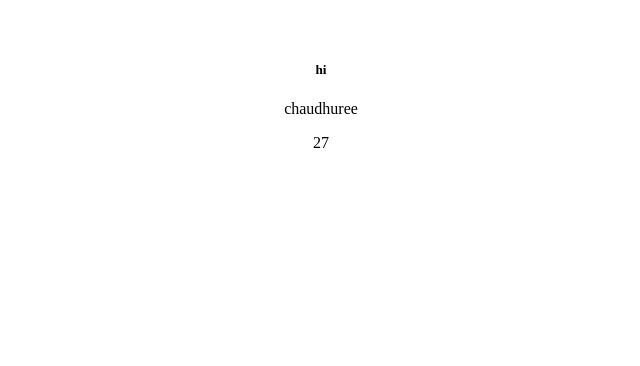
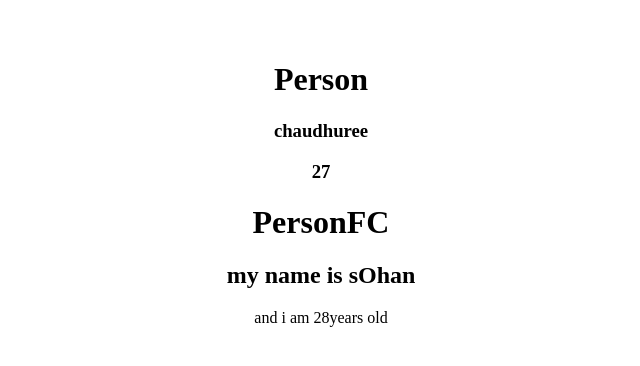
Before and after one commit to chaudhuree/typescript-practice, a React app: page / in a window 1280 px wide. Shown: the top 366 px of the page, without its empty margins (319-959 px from the left). Built offline with nearby package versions, Linux system fonts and the light colour scheme; the HTML template or start-up script is replaced by a standard one.

Commit message:
interface for functional component

```diff
--- a/src/App.tsx
+++ b/src/App.tsx
@@ -1,12 +1,14 @@
+import React, { FC } from "react";
 import "./App.css";
 import Person from "./components/Person";
+import PersonFc from "./components/PersonFC";
 
-function App() {
+const App: FC = () => {
   return (
     <div className="App">
-      <Person name="chaudhuree" age={27}></Person>
+      <Person name="chaudhuree" age={27} />
+      <PersonFc age={28} name="sOhan" />
     </div>
   );
-}
-
+};
 export default App;
--- a/src/components/Person.tsx
+++ b/src/components/Person.tsx
@@ -8,11 +8,11 @@ interface Props {
 const Person = ({ name, age, isMarried, getName }: Props) => {
   return (
     <div>
-        <h5>hi</h5>
-      <p>{name}</p>
-      <p>{age}</p>
+      <h1>Person</h1>
+
+      <h3>{name}</h3>
+      <h3>{age}</h3>
     </div>
   );
 };
-
 export default Person;
--- /dev/null
+++ b/src/components/PersonFC.tsx
@@ -0,0 +1,15 @@
+import { FC } from "react";
+
+interface Props {
+  name: string;
+  age: number;
+}
+const PersonFc: FC<Props> = ({name,age}) => {
+  return <div>
+      <h1>PersonFC</h1>
+      <h2>my name is {name}</h2>
+      <p>and i am {age}years old</p>
+      </div>;
+};
+
+export default PersonFc;
--- a/src/index.css
+++ /dev/null
@@ -1,70 +0,0 @@
-:root {
-  font-family: Inter, Avenir, Helvetica, Arial, sans-serif;
-  font-size: 16px;
-  line-height: 24px;
-  font-weight: 400;
-
-  color-scheme: light dark;
-  color: rgba(255, 255, 255, 0.87);
-  background-color: #242424;
-
-  font-synthesis: none;
-  text-rendering: optimizeLegibility;
-  -webkit-font-smoothing: antialiased;
-  -moz-osx-font-smoothing: grayscale;
-  -webkit-text-size-adjust: 100%;
-}
-
-a {
-  font-weight: 500;
-  color: #646cff;
-  text-decoration: inherit;
-}
-a:hover {
-  color: #535bf2;
-}
-
-body {
-  margin: 0;
-  display: flex;
-  place-items: center;
-  min-width: 320px;
-  min-height: 100vh;
-}
-
-h1 {
-  font-size: 3.2em;
-  line-height: 1.1;
-}
-
-button {
-  border-radius: 8px;
-  border: 1px solid transparent;
-  padding: 0.6em 1.2em;
-  font-size: 1em;
-  font-weight: 500;
-  font-family: inherit;
-  background-color: #1a1a1a;
-  cursor: pointer;
-  transition: border-color 0.25s;
-}
-button:hover {
-  border-color: #646cff;
-}
-button:focus,
-button:focus-visible {
-  outline: 4px auto -webkit-focus-ring-color;
-}
-
-@media (prefers-color-scheme: light) {
-  :root {
-    color: #213547;
-    background-color: #ffffff;
-  }
-  a:hover {
-    color: #747bff;
-  }
-  button {
-    background-color: #f9f9f9;
-  }
-}
```
